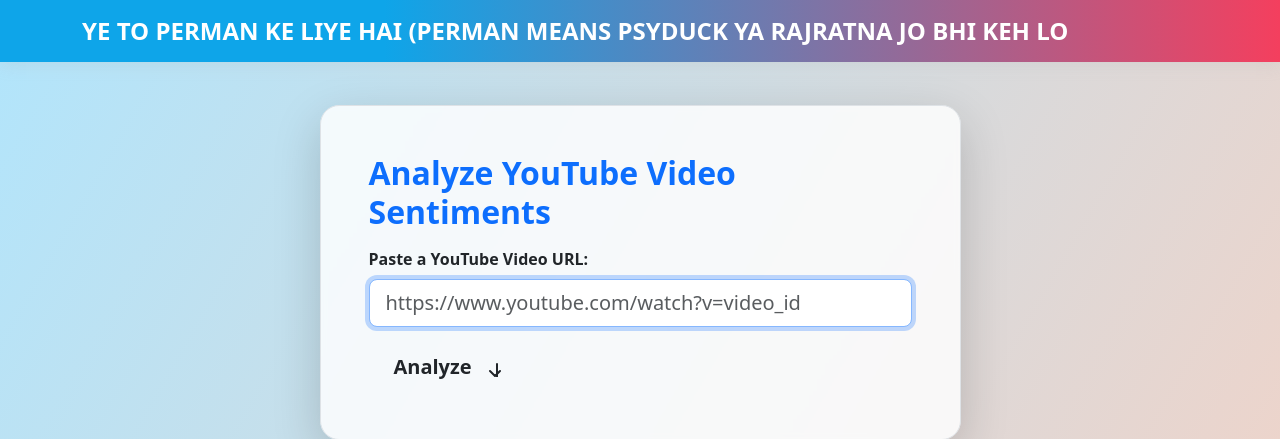
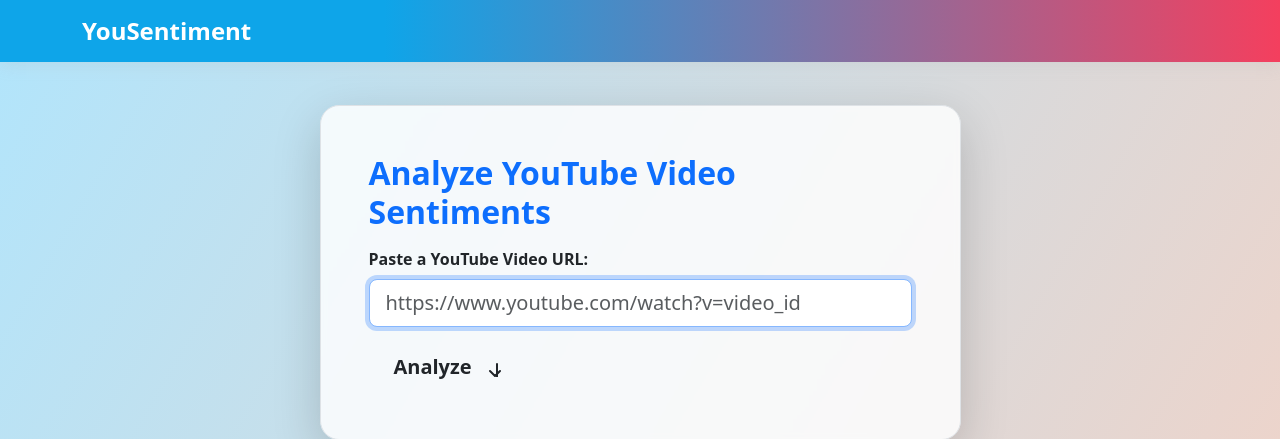
Before and after one commit to JAYDEEP1171/YT-Sentiment-Analyzer, a Flask app: page / in a window 1280 px wide. Shown: the top 439 px of the page. Run offline with Flask 3, Linux system fonts and the light colour scheme; some libraries are stand-ins or nearby versions.

Commit message:
chnags 4

```diff
--- a/templates/index.html
+++ b/templates/index.html
@@ -45,7 +45,7 @@
 <body>
   <nav class="navbar navbar-expand-lg navbar-dark" style="background: linear-gradient(90deg,#0ea5e9 30%,#f43f5e 100%); box-shadow:0 2px 16px #aeaeae3a;">
     <div class="container">
-      <a class="navbar-brand fw-bold fs-4" href="/">YE TO PERMAN KE LIYE HAI (PERMAN MEANS PSYDUCK YA RAJRATNA JO BHI KEH LO  </a>
+      <a class="navbar-brand fw-bold fs-4" href="/">YouSentiment</a>
     </div>
   </nav>
 
```
